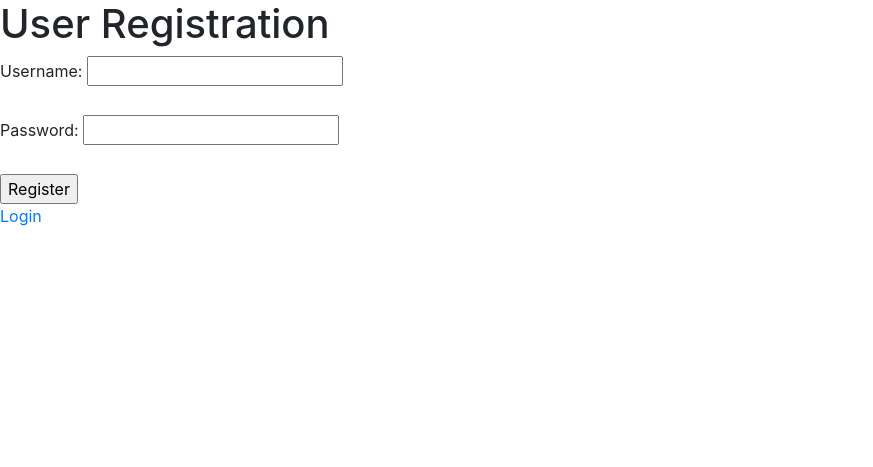
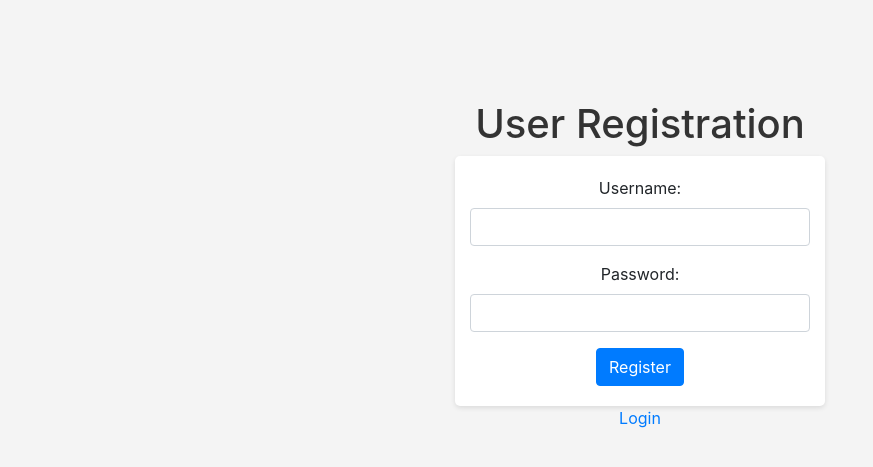
Before and after one commit to Samah-00/flashcards-project, a Flask app: page /register in a window 1280 px wide. Shown: the top 467 px of the page, without its empty margins (0-873 px from the left). Run offline with Flask 3, Linux system fonts and the light colour scheme; some libraries are stand-ins or nearby versions.

Commit message:
ui changes

```diff
--- a/templates/quiz_flashcards.html
+++ b/templates/quiz_flashcards.html
@@ -45,12 +45,12 @@
                             {{ flashcards_data[0].answer }}
                         </div>
                     </div>
+                    <div class="attempts">Attempts: {{ flashcards_data[0].attempts }}</div>
                     <div class="btn-group" role="group" aria-label="Basic example">
                             <button class="btn btn-success correct-button" onclick="markCorrect()">✅ Correct</button>
                             <button class="btn btn-primary flip-button" onclick="toggleFlashcard()">Flip</button>
                             <button class="btn btn-danger incorrect-button" onclick="markIncorrect()">❌ Incorrect</button>
                     </div>
-
                 </div>
             </div>
         </div>
@@ -213,6 +213,7 @@
             document.querySelector('.question').textContent = currentFlashcard.question;
             document.querySelector('.answer').textContent = currentFlashcard.answer;
             document.querySelector('.answer').style.display = 'none';
+            document.querySelector('.attempts').textContent = `Attempts: ${currentFlashcard.attempts}`;
         }
     </script>
     <!-- Bootstrap JS -->
--- a/templates/register.html
+++ b/templates/register.html
@@ -6,8 +6,28 @@
     <title>User Dashboard</title>
     <!-- Bootstrap CSS -->
     <link rel="stylesheet" href="https://stackpath.bootstrapcdn.com/bootstrap/4.5.2/css/bootstrap.min.css">
+    <style>
+        /* Custom CSS */
+        body {
+            background-color: #f4f4f4;
+            text-align: center;
+        }
+        .container {
+            margin-top: 100px;
+        }
+        h1 {
+            color: #333;
+        }
+        form {
+            background-color: #fff;
+            padding: 20px;
+            border-radius: 5px;
+            box-shadow: 0 2px 5px rgba(0, 0, 0, 0.1);
+        }
+    </style>
 </head>
 <body>
+    <div class="container">
         <h1>User Registration</h1>
         <!-- Display flashed messages -->
         {% with messages = get_flashed_messages(with_categories=true) %}
@@ -17,16 +37,22 @@
                 </div>
             {% endif %}
         {% endwith %}
-    <form method="POST" action="/register">
+        <form class="col-md-4 offset-md-4" method="POST" action="/register">
+            <div class="form-group">
                 <label for="username">Username:</label>
-        <input type="text" name="username" required><br><br>
+                <input class="form-control" type="text" name="username" required>
+            </div>
 
+            <div class="form-group">
                 <label for="password">Password:</label>
-        <input type="password" name="password" required><br><br>
+                <input class="form-control" type="password" name="password" required>
+            </div>
 
-        <input type="submit" value="Register">
+            <button type="submit" class="btn btn-primary">Register</button>
         </form>
         <a href="/login">Login</a>
+    </div>
+
     <!-- Bootstrap JS -->
     <script src="https://stackpath.bootstrapcdn.com/bootstrap/4.5.2/js/bootstrap.min.js"></script>
 </body>
--- a/templates/study_flashcards.html
+++ b/templates/study_flashcards.html
@@ -45,6 +45,7 @@
                             {{ flashcards_data[0].answer }}
                         </div>
                     </div>
+                    <div class="attempts">Attempts: {{ flashcards_data[0].attempts }}</div>
                     <div class="btn-group" role="group" aria-label="Basic example">
                             <button class="btn btn-secondary correct-button" onclick="showNextFlashcard()">Next</button>
                             <button class="btn btn-primary flip-button" onclick="toggleFlashcard()">Flip</button>
@@ -90,6 +91,7 @@
             document.querySelector('.question').textContent = currentFlashcard.question;
             document.querySelector('.answer').textContent = currentFlashcard.answer;
             document.querySelector('.answer').style.display = 'none';
+            document.querySelector('.attempts').textContent = `Attempts: ${currentFlashcard.attempts}`;
         }
     </script>
     <!-- Bootstrap JS -->
```
Also changed, not shown: templates/login.html (+30 -4 lines). Lines whose indentation alone changed are shown as unchanged.
